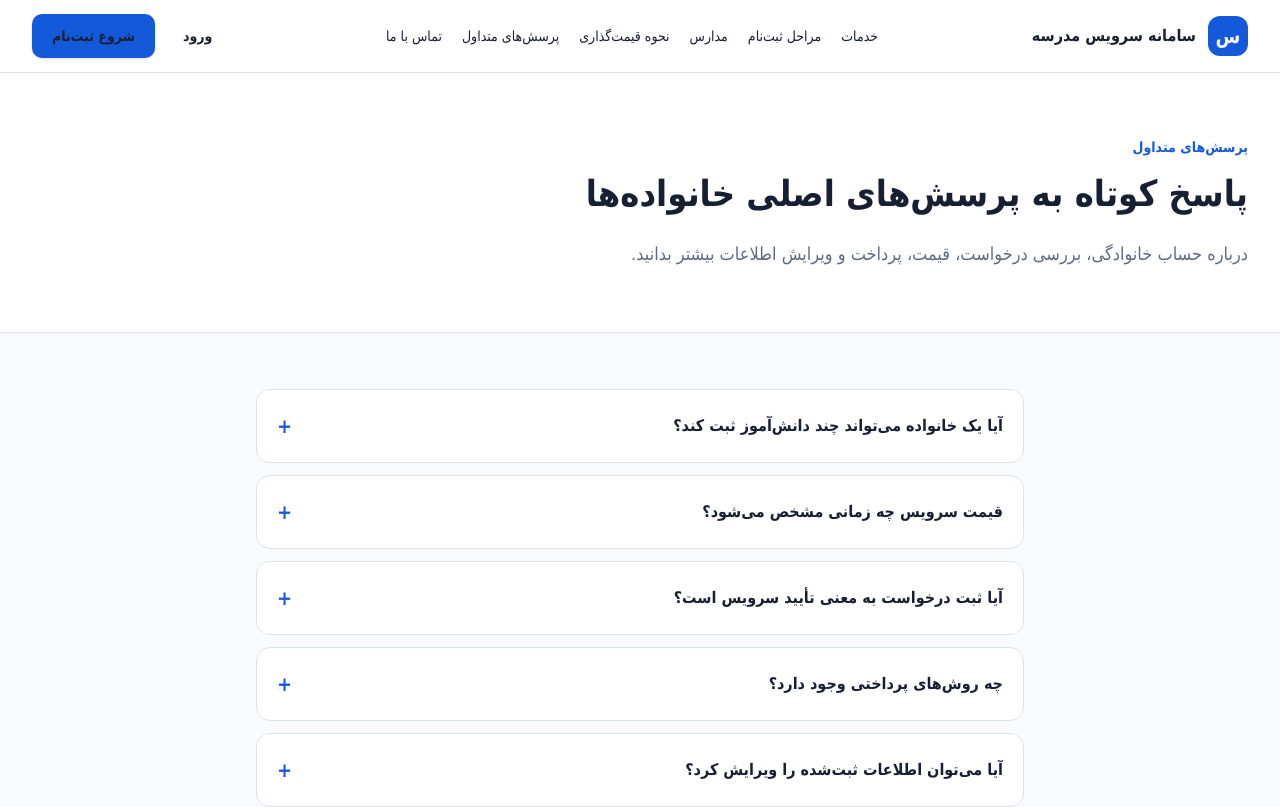
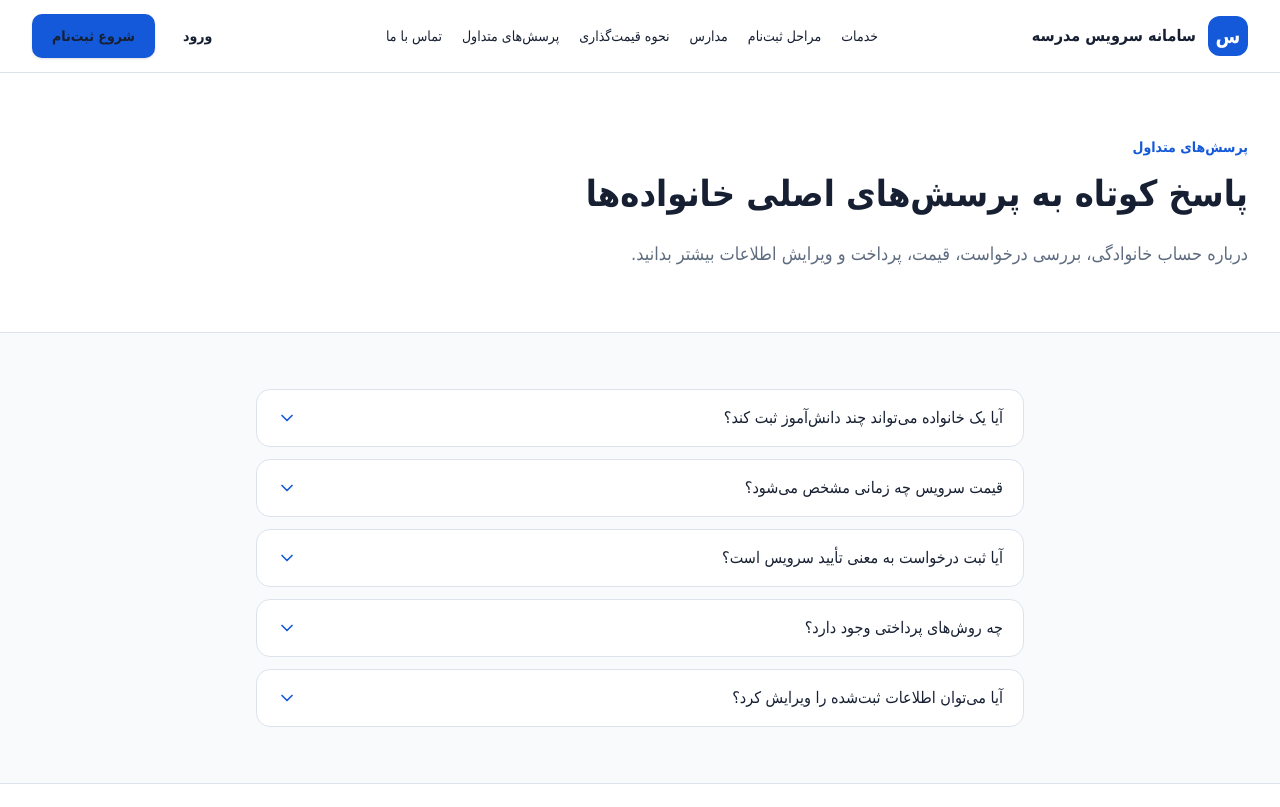
Before and after one commit to amir-source-hub/school-transport, a Next.js app in the folder apps/web/: page /faq in a window 1280 px wide. Shown: the top 807 px of the page. Built offline with nearby package versions, Linux system fonts and the light colour scheme.

Commit message:
refactor(web): use accessible faq accordion

```diff
--- a/apps/web/src/app/(public)/faq/page.tsx
+++ b/apps/web/src/app/(public)/faq/page.tsx
@@ -1,6 +1,7 @@
 import type { Metadata } from 'next';
 import { PublicPageIntro } from '@/components/common/public-page-intro';
 import { PageContainer } from '@/components/common/page-container';
+import { Accordion } from '@/components/ui/accordion';
 
 export const metadata: Metadata = { title: 'پرسش‌های متداول' };
 
@@ -36,24 +37,14 @@ export default function FaqPage() {
         description="درباره حساب خانوادگی، بررسی درخواست، قیمت، پرداخت و ویرایش اطلاعات بیشتر بدانید."
       />
       <PageContainer className="py-14">
-        <div className="mx-auto flex max-w-3xl flex-col gap-3">
-          {questions.map(([question, answer]) => (
-            <details
-              key={question}
-              className="group rounded-[var(--radius-md)] border border-border bg-surface p-5"
-            >
-              <summary className="flex min-h-8 cursor-pointer list-none items-center justify-between gap-4 font-bold">
-                <span>{question}</span>
-                <span
-                  aria-hidden="true"
-                  className="text-xl text-primary transition-transform group-open:rotate-45"
-                >
-                  +
-                </span>
-              </summary>
-              <p className="mt-3 border-t border-border pt-3 text-sm text-muted">{answer}</p>
-            </details>
-          ))}
+        <div className="mx-auto max-w-3xl">
+          <Accordion
+            items={questions.map(([title, content], index) => ({
+              value: `question-${index + 1}`,
+              title,
+              content,
+            }))}
+          />
         </div>
       </PageContainer>
     </>
```
